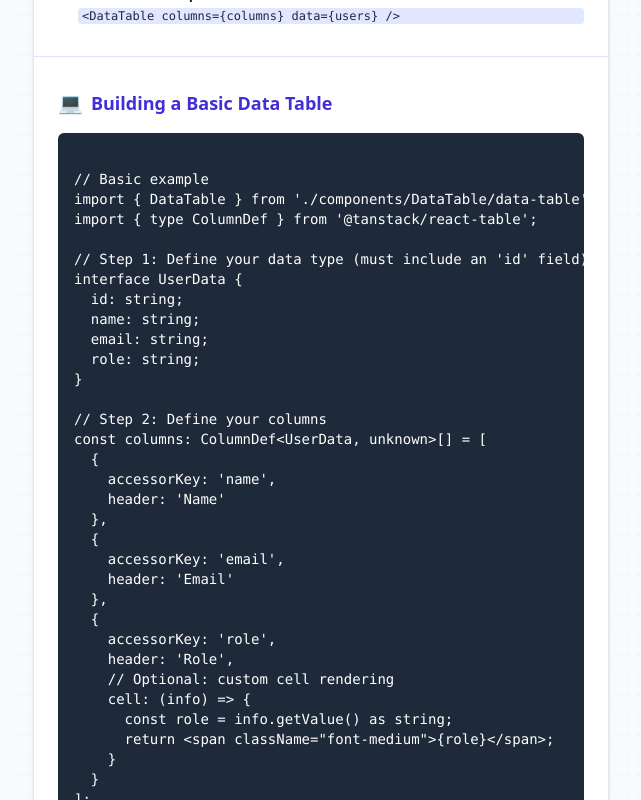
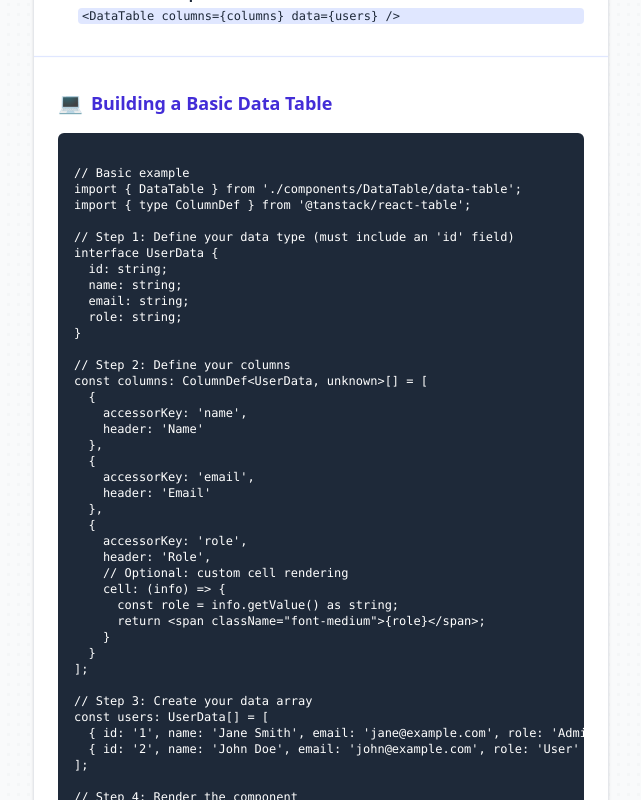
Before and after one commit to stevesarmiento/solana-ui-component, a React (Vite) app: page / in a window 1280 px wide. Shown: the part 2200-3000 px from the top of the page, without its empty margins (319-960 px from the left). Built offline with nearby package versions, Linux system fonts and the light colour scheme.

Commit message:
chore: text sizing nit in codeblock

```diff
--- a/src/App.tsx
+++ b/src/App.tsx
@@ -160,7 +160,7 @@ const sampleData: SolanaTransactionRow[] = [
 ];
 
   const CodeBlock = ({ children }: { children: React.ReactNode }) => (
-  <pre className="bg-gray-800 text-white p-4 rounded-md overflow-x-auto text-sm my-4 text-left">
+  <pre className="bg-gray-800 text-white p-4 rounded-md overflow-x-auto text-xs my-4 text-left">
       <code>{children}</code>
     </pre>
   );
```
